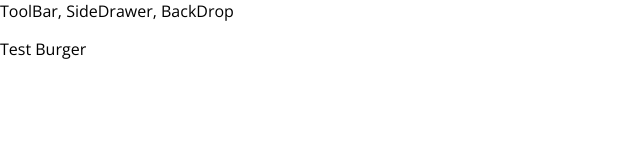
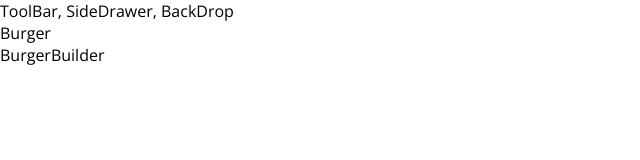
Before and after one commit to vaskarsarma/myburgerapp, a React app: page / in a window 1280 px wide. Shown: the top 160 px of the page, without its empty margins (0-640 px from the left). Built offline with nearby package versions, Linux system fonts and the light colour scheme.

Commit message:
Added Burger Builder container

```diff
--- a/src/App.js
+++ b/src/App.js
@@ -1,12 +1,13 @@
 import React, { Component } from 'react';
 import Layout from '../src/components/Layout/Layout';
+import BurgerBuilder from "./containers/BurgerBuilder/BurgerBuilder";
 
 class App extends Component {
   render() {
     return (
       <div>
         <Layout>
-          <p>Test Burger</p>
+          <BurgerBuilder />
         </Layout>
     </div>
     );
--- /dev/null
+++ b/src/components/Layout/Layout.css
@@ -0,0 +1,3 @@
+.Content {
+    margin-top: 16px;
+}
--- a/src/components/Layout/Layout.js
+++ b/src/components/Layout/Layout.js
@@ -1,11 +1,12 @@
 import React from "react";
 import AUX from "../../hoc/hoc-aux";
+import classes from "./Layout.css";
 
 const Layout = (props) => {
   return (
     <AUX>
       <div>ToolBar, SideDrawer, BackDrop</div>
-      <main>{props.children}</main>
+      <main className={classes.Content}>{props.children}</main>
     </AUX>
   );
 };
--- /dev/null
+++ b/src/containers/BurgerBuilder/BurgerBuilder.js
@@ -0,0 +1,15 @@
+import React, { Component } from "react";
+import AUX from "../../hoc/hoc-aux";
+
+class BurgerBuilder extends Component {
+  render() {
+    return (
+      <AUX>
+        <div>Burger</div>
+        <div>BurgerBuilder</div>
+      </AUX>
+    );
+  }
+}
+
+export default BurgerBuilder;
```
